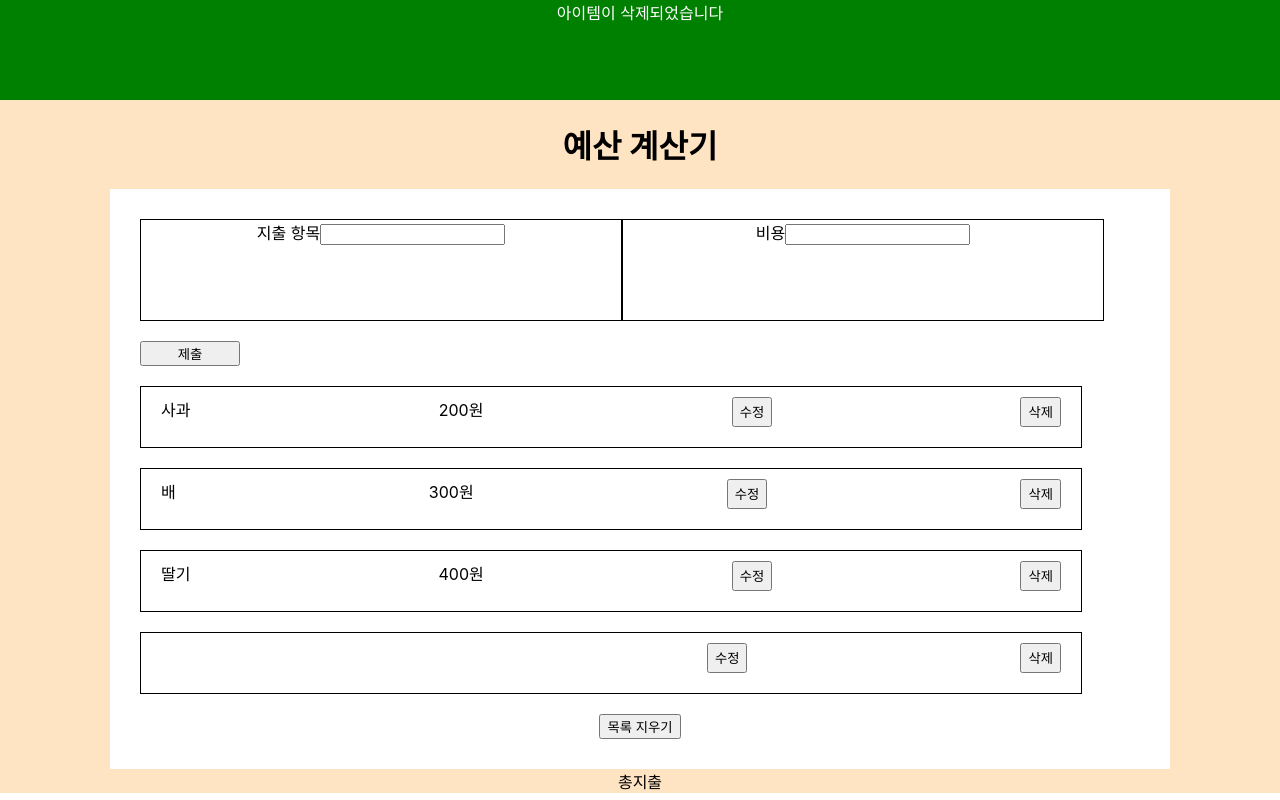
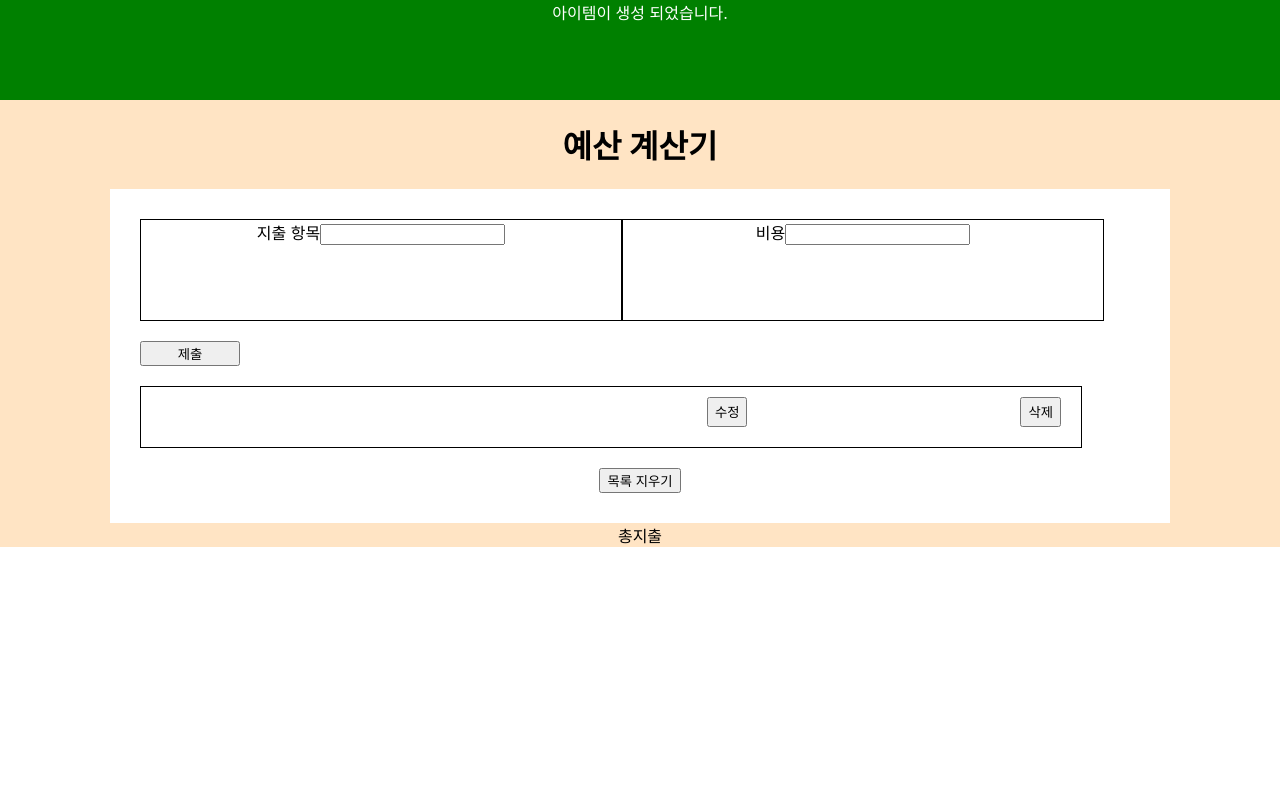
Before and after one commit to prac2317/goorm-react-1-crud-app, a React (Create React App) app: page / in a window 1280 px wide. Both pictures are taken after a click on the button "제출". Built offline with nearby package versions, Linux system fonts and the light colour scheme.

Commit message:
feat: 수정 기능 추가

```diff
--- a/src/App.js
+++ b/src/App.js
@@ -2,66 +2,89 @@ import { useState } from 'react';
 import './App.css';
 
 function App() {
-  const [item, setItem] = useState([
-    {
-      id: '1',
-      expenseName: '사과',
-      expenseCost: '200원',
-    },
-    {
-      id: '2',
-      expenseName: '배',
-      expenseCost: '300원',
-    },
-    {
-      id: '3',
-      expenseName: '딸기',
-      expenseCost: '400원',
-    },
-  ]);
+  const [item, setItem] = useState([]);
   const [expenseName, setExpenseName] = useState();
   const [expenseCost, setExpenseCost] = useState();
+  const [isUpdateActivated, setIsUpdateActivated] = useState(false);
+  const [currentId, setCurrentID] = useState('');
+  const [alert, setAlert] = useState('');
 
   const onChangeExpenseName = (event) => {
     setExpenseName(event.target.value);
-    console.log(expenseName);
   };
 
   const onChangeExpenseCost = (event) => {
     setExpenseCost(event.target.value);
-    console.log(expenseCost);
   };
 
-  //새로운 expense 생성
+  const showAlert = (message) => {
+    setAlert(message);
+    setTimeout(() => {
+      setAlert(null);
+    }, 3000);
+  };
+
+  //추가 + 삭제
   const expenseSubmit = () => {
-    console.log('작동했는지');
-    console.log(expenseName);
-    console.log(expenseCost);
+    // 추가할 경우
+    if (currentId === '') {
       const newItem = {
         id: new Date().getTime(),
         expenseName,
         expenseCost,
       };
       setItem([...item, newItem]);
+      showAlert('생성');
+
+      //수정할 경우
+    } else {
+      const index = item.findIndex((item) => item.id === currentId);
+      item[index].expenseName = expenseName;
+      item[index].expenseCost = expenseCost;
+      setIsUpdateActivated(false);
+      setCurrentID('');
+      showAlert('수정');
+    }
+
+    // 입력창 비우기
     setExpenseName('');
     setExpenseCost('');
-    console.log(item);
   };
 
+  //삭제
   const expenseDelete = (id) => {
-    console.log('delete 작동했는지');
-    // setItem과 id 활용해서 해당 객체 찾고, 삭제해주기
     const index = item.findIndex((item) => item.id === id);
-    console.log(index);
     const newItem = [...item];
     newItem.splice(index, 1);
     setItem(newItem);
+    showAlert('삭제');
+  };
+
+  //수정
+  const expenseUpdate = (id) => {
+    setIsUpdateActivated(true);
+
+    const index = item.findIndex((item) => item.id === id);
+    const currentItem = item[index];
+
+    setExpenseName(currentItem.expenseName);
+    setExpenseCost(currentItem.expenseCost);
+    setCurrentID(currentItem.id);
   };
 
   return (
     <div className="App">
-      <div className="message-box">아이템이 삭제되었습니다</div>
+      {alert && (
+        <div
+          className="message-box"
+          style={{ backgroundColor: alert === '삭제' ? 'red' : 'green' }}
+        >
+          아이템이 {alert} 되었습니다.
+        </div>
+      )}
+      <div className="title">
         <h1>예산 계산기</h1>
+      </div>
       {/* 각 div들 이름 어떻게 작성했는지 비교하기 */}
       <div className="container">
         <div className="input-container">
@@ -75,7 +98,7 @@ function App() {
             <input value={expenseCost} onChange={onChangeExpenseCost}></input>
           </div>
           <button className="input-btn" onClick={expenseSubmit}>
-            제출
+            {isUpdateActivated ? '수정' : '제출'}
           </button>
         </div>
         <div className="list-container">
@@ -83,7 +106,12 @@ function App() {
             <div key={item.id} className="expense">
               <div>{item.expenseName}</div>
               <div>{item.expenseCost}</div>
-              <button className="icon-btn">수정</button>
+              <button
+                className="icon-btn"
+                onClick={() => expenseUpdate(item.id)}
+              >
+                수정
+              </button>
               <button
                 className="icon-btn"
                 onClick={() => expenseDelete(item.id)}
```
Lines whose indentation alone changed are shown as unchanged.
